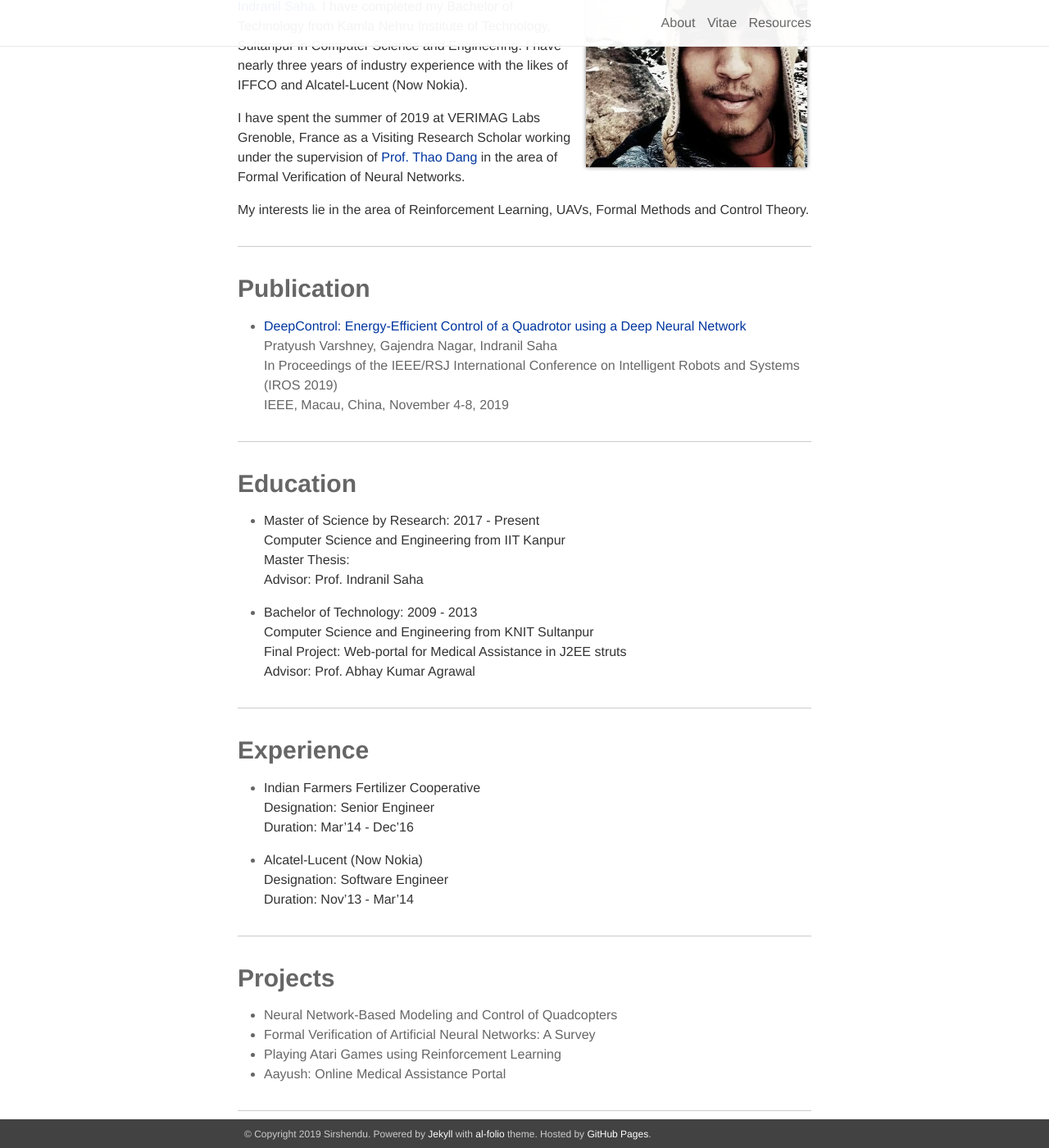
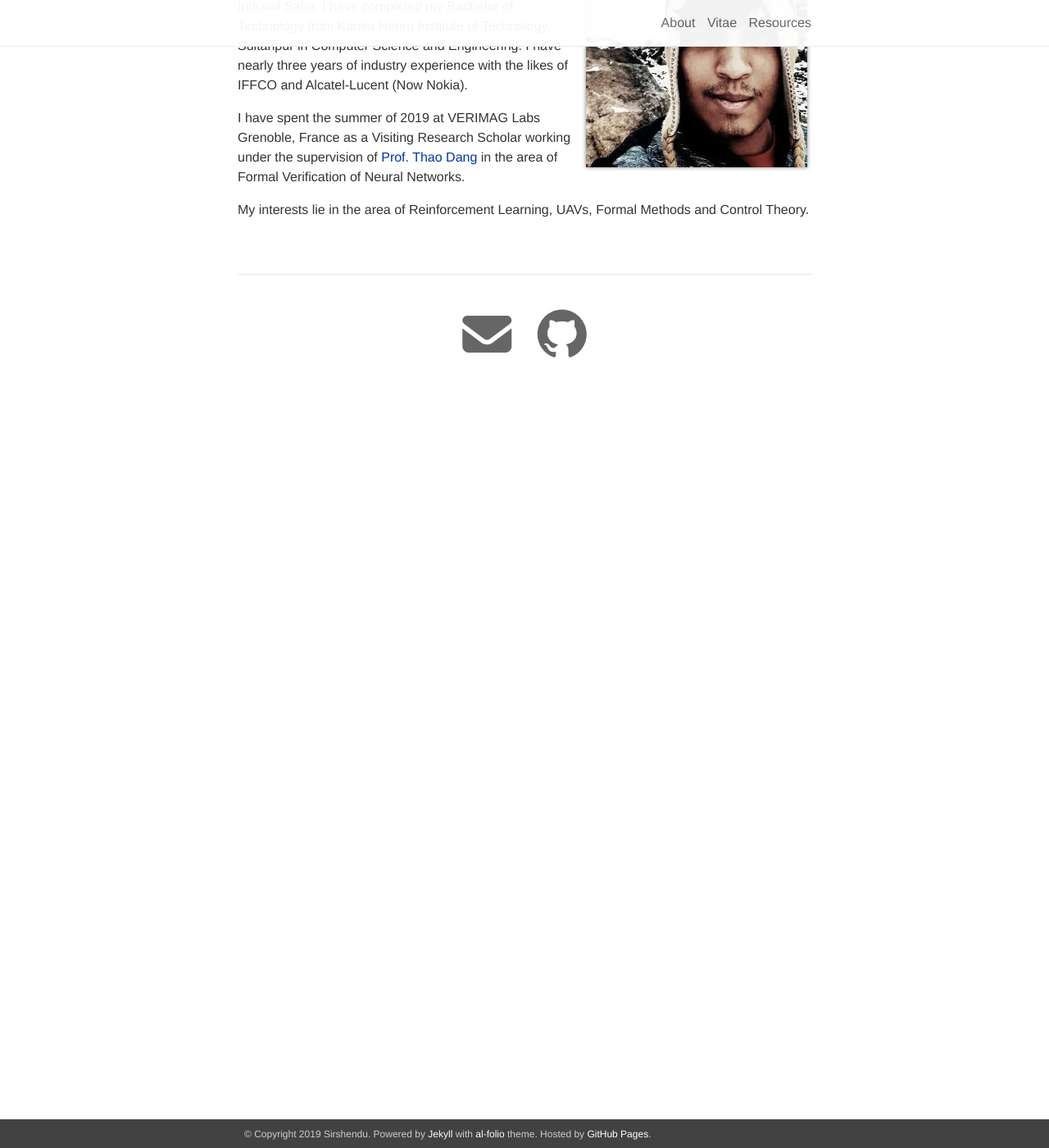
Before and after one commit to sirshend/sirshend.github.io, a Jekyll site: the page built from _pages/about.md, in a window 1280 px wide and 1400 px high, scrolled down 270 px. Shown: the whole window at 82% size. Built offline with Jekyll 4.4.1, drawn with Linux system fonts in a browser that asks for light colours; nearby versions of some CDN libraries; library files that are not in the unit come from our copies; some of the changed text lies outside the part shown.

Commit message:
chjanged some more stuffs

```diff
--- a/_pages/about.md
+++ b/_pages/about.md
@@ -1,8 +1,8 @@
 ---
 layout: about
 permalink: /
-title: <strong>Pratyush</strong> Varshney
-description: <a href="https://cse.iitk.ac.in/">MS Research | IIT Kanpur</a>
+title: <strong>Sirshendu</strong> Mandal
+description: <a href="https://cse.iitk.ac.in/">Undergraduate | IIT Kanpur</a>
 
 profile:
   align: right
@@ -18,7 +18,7 @@ I have spent the summer of 2019 at VERIMAG Labs Grenoble, France as a Visiting R
 
 My interests lie in the area of Reinforcement Learning, UAVs, Formal Methods and Control Theory.
 
-
+<!--
 -----------------
 
 ### __Publication__
@@ -65,4 +65,4 @@ My interests lie in the area of Reinforcement Learning, UAVs, Formal Methods and
 * Playing Atari Games using Reinforcement Learning
 * Aayush: Online Medical Assistance Portal
 
-----------------------------------------
+---------------------------------------- -->
```
